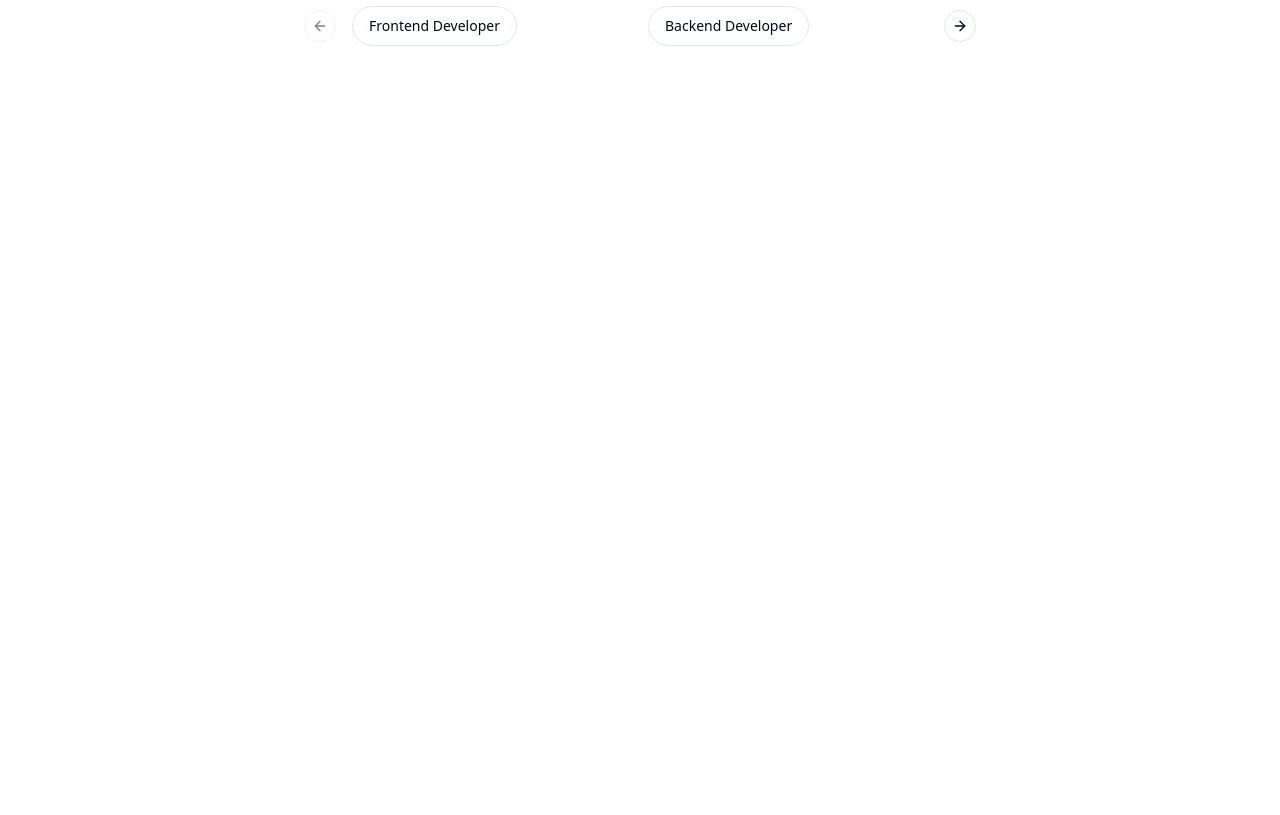
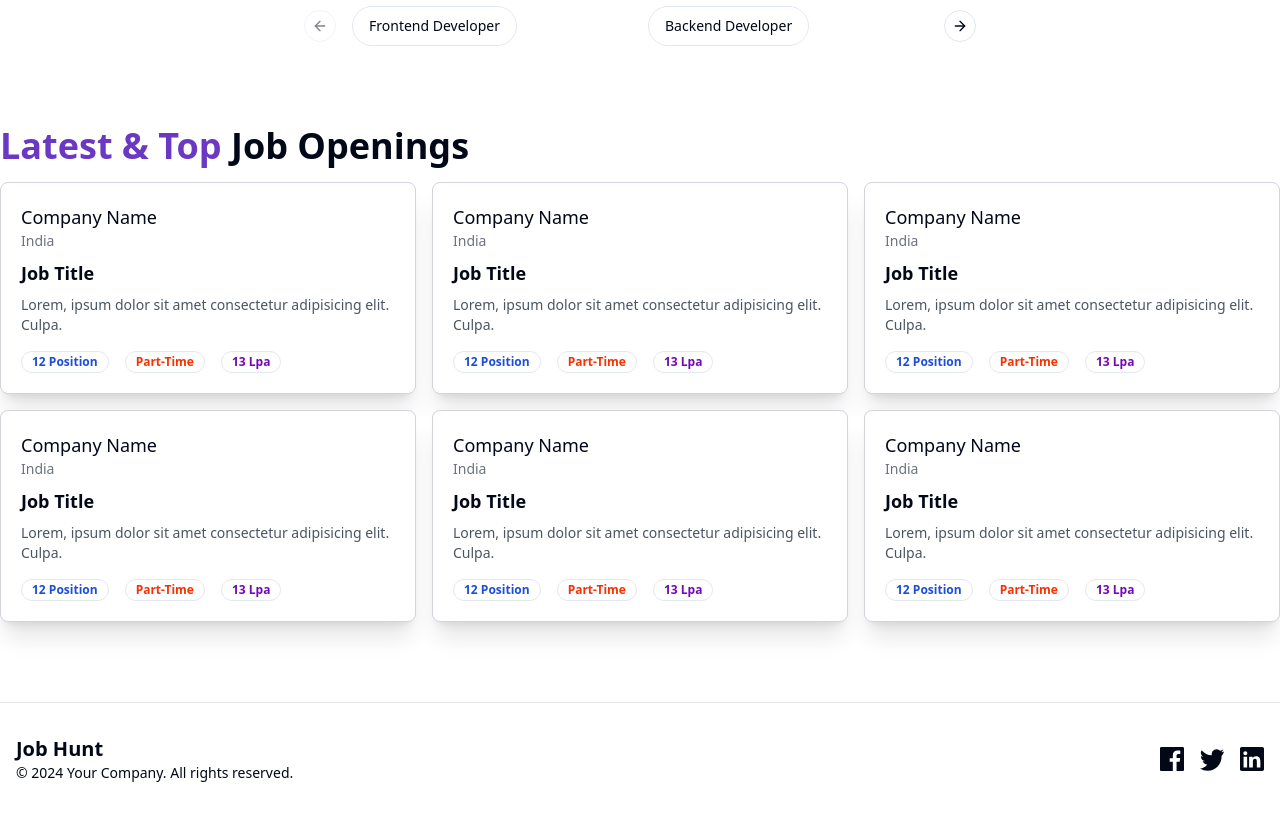
Before and after one commit to JayantRautela/JobHunt, a React (Vite) app in the folder frontend/: page / in a window 1280 px wide. Shown: the part 440-1255 px from the top of the page. Before the commit the page ends 800 px from the top, so only its background shows below. Built offline with nearby package versions, Linux system fonts and the light colour scheme.

Commit message:
Home Page completed

```diff
--- a/frontend/src/components/Home.jsx
+++ b/frontend/src/components/Home.jsx
@@ -1,6 +1,8 @@
-import Navbar from "./shared/Navbar"
+import Navbar from "./shared/Navbar";
 import HeroSection from './HeroSection';
-import CategoryCarousel from './CategoryCarousel'
+import CategoryCarousel from './CategoryCarousel';
+import LatestJobs from './LatestJobs';
+import Footer from './shared/Footer';
 
 const Home = () => {
   return (
@@ -8,8 +10,8 @@
       <Navbar />
       <HeroSection />
       <CategoryCarousel />
-      {/* <LatestJobs />
-      <Footer /> */}
+      <LatestJobs />
+      <Footer />
     </div>
   )
 }
--- /dev/null
+++ b/frontend/src/components/LatestJobCard.jsx
@@ -0,0 +1,23 @@
+import { Badge } from "./ui/badge";
+
+const LatestJobCard = () => {
+  return (
+    <div className="border border-gray-300 rounded-lg p-5 shadow-xl bg-white cursor-pointer">
+      <div>
+        <h1 className="font-medium text-lg">Company Name</h1>
+        <p className="text-sm text-gray-500">India</p>
+      </div>
+      <div>
+        <h1 className="font-bold text-lg my-2">Job Title</h1>
+        <p className="text-sm text-gray-600">Lorem, ipsum dolor sit amet consectetur adipisicing elit. Culpa.</p>
+      </div>
+      <div className="flex items-center gap-2 mt-4">
+        <Badge className={'text-blue-700 font-bold'} variant={'ghost'}>12 Position</Badge>
+        <Badge className={'text-[#f83002] font-bold ml-2'} variant={'ghost'}>Part-Time</Badge>
+        <Badge className={'text-[#7209b7] font-bold ml-2'} variant={'ghost'}>13 Lpa</Badge>
+      </div>
+    </div>
+  )
+}
+
+export default LatestJobCard
--- /dev/null
+++ b/frontend/src/components/LatestJobs.jsx
@@ -0,0 +1,18 @@
+import LatestJobCard from "./LatestJobCard";
+
+const randomJob = [1,2,3,4,5,6,7,8];
+
+const LatestJobs = () => {
+  return (
+    <div className="max-w-7xl mx-auto my-20">
+      <h1 className="text-4xl font-bold"><span className="text-[#6a38c2]">Latest & Top</span> Job Openings</h1>
+      <div className="grid grid-cols-3 gap-4 my-4">
+        {
+          randomJob.slice(0,6).map((item, index) => <LatestJobCard key={index}/>)
+        }
+      </div>
+    </div>
+  )
+}
+
+export default LatestJobs
--- /dev/null
+++ b/frontend/src/components/shared/Footer.jsx
@@ -0,0 +1,28 @@
+
+const Footer = () => {
+  return (
+    <footer className="border-t border-t-gray-200 py-8">
+      <div className="container mx-auto px-4">
+        <div className="flex flex-col md:flex-row justify-between items-center">
+          <div className="mb-4 md:mb-0">
+            <h2 className="text-xl font-bold">Job Hunt</h2>
+            <p className="text-sm">© 2024 Your Company. All rights reserved.</p>
+          </div>
+          <div className="flex space-x-4 mt-4 md:mt-0">
+            <a href="https://facebook.com" className="hover:text-gray-400" aria-label="Facebook">
+              <svg className="w-6 h-6" fill="currentColor" viewBox="0 0 24 24"><path d="M22.676 0H1.324C.593 0 0 .592 0 1.324v21.352C0 23.408.593 24 1.324 24H12.82V14.706H9.692v-3.578h3.128V8.408c0-3.1 1.893-4.787 4.657-4.787 1.325 0 2.463.1 2.794.144v3.238l-1.918.001c-1.503 0-1.794.715-1.794 1.762v2.31h3.587l-.468 3.578h-3.119V24h6.116C23.407 24 24 23.408 24 22.676V1.324C24 .592 23.407 0 22.676 0z" /></svg>
+            </a>
+            <a href="https://twitter.com" className="hover:text-gray-400" aria-label="Twitter">
+              <svg className="w-6 h-6" fill="currentColor" viewBox="0 0 24 24"><path d="M24 4.557a9.835 9.835 0 01-2.828.775 4.934 4.934 0 002.165-2.724 9.867 9.867 0 01-3.127 1.195 4.924 4.924 0 00-8.38 4.49A13.978 13.978 0 011.67 3.149 4.93 4.93 0 003.16 9.724a4.903 4.903 0 01-2.229-.616v.062a4.93 4.93 0 003.946 4.827 4.902 4.902 0 01-2.224.084 4.93 4.93 0 004.6 3.417A9.869 9.869 0 010 21.543a13.978 13.978 0 007.548 2.212c9.057 0 14.01-7.507 14.01-14.01 0-.213-.004-.425-.015-.636A10.012 10.012 0 0024 4.557z" /></svg>
+            </a>
+            <a href="https://linkedin.com" className="hover:text-gray-400" aria-label="LinkedIn">
+              <svg className="w-6 h-6" fill="currentColor" viewBox="0 0 24 24"><path d="M20.447 20.452H16.85v-5.569c0-1.327-.027-3.037-1.852-3.037-1.854 0-2.137 1.446-2.137 2.94v5.666H9.147V9.756h3.448v1.464h.05c.48-.91 1.653-1.871 3.401-1.871 3.634 0 4.307 2.39 4.307 5.498v5.605zM5.337 8.29c-1.105 0-2-.896-2-2 0-1.106.895-2 2-2 1.104 0 2 .895 2 2 0 1.104-.896 2-2 2zM7.119 20.452H3.553V9.756h3.566v10.696zM22.225 0H1.771C.791 0 0 .774 0 1.729v20.542C0 23.226.792 24 1.771 24h20.451c.979 0 1.771-.774 1.771-1.729V1.729C24 .774 23.205 0 22.225 0z" /></svg>
+            </a>
+          </div>
+        </div>
+      </div>
+    </footer>
+  );
+}
+
+export default Footer;
--- /dev/null
+++ b/frontend/src/components/ui/badge.jsx
@@ -0,0 +1,34 @@
+import * as React from "react"
+import { cva } from "class-variance-authority";
+
+import { cn } from "@/lib/utils"
+
+const badgeVariants = cva(
+  "inline-flex items-center rounded-full border px-2.5 py-0.5 text-xs font-semibold transition-colors focus:outline-none focus:ring-2 focus:ring-ring focus:ring-offset-2",
+  {
+    variants: {
+      variant: {
+        default:
+          "border-transparent bg-primary text-primary-foreground hover:bg-primary/80",
+        secondary:
+          "border-transparent bg-secondary text-secondary-foreground hover:bg-secondary/80",
+        destructive:
+          "border-transparent bg-destructive text-destructive-foreground hover:bg-destructive/80",
+        outline: "text-foreground",
+      },
+    },
+    defaultVariants: {
+      variant: "default",
+    },
+  }
+)
+
+function Badge({
+  className,
+  variant,
+  ...props
+}) {
+  return (<div className={cn(badgeVariants({ variant }), className)} {...props} />);
+}
+
+export { Badge, badgeVariants }
```
